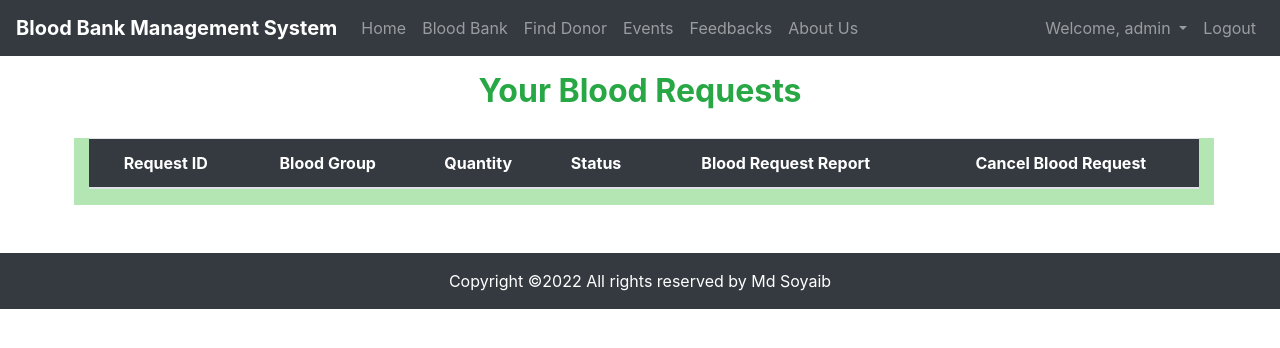
After one commit to mdsoyaib/Blood_Bank, a Django app: page /blood_requests in a window 1280 px wide. The commit adds this page. Shown: the top 348 px of the page. Run offline with Django 3.2, Linux system fonts and the light colour scheme; a user stored in the database is signed in; data comes from the database, SQL or seed files in the repository; both versions use the stored data as it was after the commit; lists and menus that the app fills with data are empty; parts of the project's set-up code (start-up, migrations or seed data) failed here and were passed over; some libraries are stand-ins or nearby versions.

Commit message:
worked for blood request history, blood request report, generate pdf and created logic and template for it

```diff
--- a/app/views.py
+++ b/app/views.py
@@ -39,11 +39,45 @@ class BloodBank(View):
             checkBlood.stock = checkBlood.stock - quantity
             checkBlood.save()
             messages.success(request, "Your blood request is successfull. Collect the blood from blood bank!")
-            return redirect('blood_bank')
+            return redirect('blood_requests')
         else:
             messages.warning(request, "Sorry! We don't have enough stock!")
             return redirect('blood_bank')
 
+
+# blood request history page view
+
+class BloodRequestHistory(View):
+    def get(self, request):
+        user = request.user
+        if user.is_authenticated:
+            brequest = BloodRequest.objects.filter(user=user).order_by('-id')
+            return render(request, 'blood_request_history.html', {'brequest':brequest})
+        else:
+            messages.warning(request, "Login first to access that page")
+            return redirect('login')
+
+
+# blood request report page view
+
+class BloodRequestReport(View):
+    def get(self, request, pk):
+        user = request.user
+        if user.is_authenticated:
+            report = None
+
+            try:
+                report = BloodRequest.objects.get(id=pk, user=user)
+                if user == report.user:
+                    return render(request, 'blood_request_report.html', {'report':report})
+            except:
+                report = None
+                messages.warning(request, "you don't have access to that page")
+                return redirect('blood_requests')
+
+        else:
+            messages.warning(request, "Sorry! you are not logged in!")
+            return redirect('login')
 
 
 # events page view
--- a/blood_bank/urls.py
+++ b/blood_bank/urls.py
@@ -15,19 +15,23 @@ Including another URLconf
 """
 from django.contrib import admin
 from django.urls import path
-from app.views import Home, Signup, Login, Events, Feedbacks, About, BloodBank
+from app.views import Home, Signup, Login, Events, Feedbacks, About, BloodBank, BloodRequestHistory, BloodRequestReport
 from django.contrib.auth import views as auth_views
 from django.conf.urls.static import static
 from django.conf import settings
 
 urlpatterns = [
     path('admin/', admin.site.urls),
+
     path('', Home.as_view(), name="home"),
     path('blood_bank', BloodBank.as_view(), name="blood_bank"),
     path('event', Events.as_view(), name="event"),
     path('feedback', Feedbacks.as_view(), name="feedback"),
     path('about', About.as_view(), name="about"),
 
+    path('blood_requests', BloodRequestHistory.as_view(), name="blood_requests"),
+    path('blood_requests/report/<int:pk>', BloodRequestReport.as_view(), name="blood_request_report"),
+
     path('login', Login.as_view(), name="login"),
     path('signup', Signup.as_view(), name="signup"),
     path('logout', auth_views.LogoutView.as_view(), name="logout"),
--- a/static/css/style.css
+++ b/static/css/style.css
@@ -30,3 +30,5 @@
     .modal form label {
         font-weight: normal;
     }
+
+    /* Modal style end */
--- a/static/js/style.js
+++ b/static/js/style.js
@@ -28,6 +28,8 @@
 
 // // js code for pop up window end
 
+// js code for pop up window according to object id
+
 $(document).ready(function(){
     // Activate tooltip
     $('[data-toggle="tooltip"]').tooltip();
@@ -51,3 +53,22 @@ $(document).ready(function(){
         }
     });
 });
+
+// js code for pop up window according to object id end
+
+// js code to generate pdf of report
+
+window.onload = function(){
+    document.getElementById("download")
+    .addEventListener("click",()=>{
+        const report = this.document.getElementById("report");
+        console.log(report);
+        console.log(window);
+        var opt = {
+            filename : 'BloodRequestReport.pdf',
+        };
+        html2pdf().from(report).set(opt).save();
+    })
+}
+
+// js code to generate pdf of report end
--- a/templates/base.html
+++ b/templates/base.html
@@ -75,7 +75,7 @@
 
                 {% if not user.is_superuser %}
                 <div class="dropdown-menu" aria-labelledby="navbarDropdown">
-                    <a class="dropdown-item" href="">Dashboard</a>
+                    <a class="dropdown-item" href="{% url 'blood_requests' %}">Blood Requests</a>
                 </div>
                 {% endif %}
 
--- /dev/null
+++ b/templates/blood_request_history.html
@@ -0,0 +1,48 @@
+{% extends 'base.html' %}
+
+{% block title %}
+    Blood Requests
+{% endblock title %}
+
+{% block content %}
+
+    <div class="container">
+        <div class="row">
+            <div class="col-lg-12 text-center pt-3 pb-3 text-success">
+                <h2><b>Your Blood Requests</b></h2>
+            </div>
+
+            <!-- this section is about the blood requests history -->
+
+            <div class="col-lg-12 ml-1 mr-1 mt-1 mb-5" style="background-color: rgb(180, 230, 180);">
+                <table class="table table-hover text-center">
+                    <thead class="bg-dark text-white">
+                      <tr>
+                        <th scope="col">Request ID</th>
+                        <th scope="col">Blood Group</th>
+                        <th scope="col">Quantity</th>
+                        <th scope="col">Status</th>
+                        <th scope="col">Blood Request Report</th>
+                        <th scope="col">Cancel Blood Request</th>
+                      </tr>
+                    </thead>
+                    <tbody>
+                        {% for brequest in brequest %}
+                        <tr>
+                            <th scope="row">{{brequest.id}}</th>
+                            <td>{{brequest.blood.group}}</td>
+                            <td>{{brequest.amount}}</td>
+                            <td>{{brequest.status}}</td>
+                            <td><button class="btn btn-primary" type="submit"><a href="blood_requests/report/{{brequest.id}}" class="text-white" style="text-decoration: none;" target="_blank">Get Report</a></button></td>
+                            {% if brequest.status == "Approved" %}
+                            <td><button class="btn btn-danger" type="submit">Cancel Request</button></td>
+                            {% endif %}
+                        </tr>
+                        {% endfor %}
+                    </tbody>
+                </table>
+            </div>
+        </div>
+    </div>
+
+{% endblock content %}
```
Also changed, not shown: templates/blood_request_report.html (added, +78 -0 lines), db.sqlite3.
